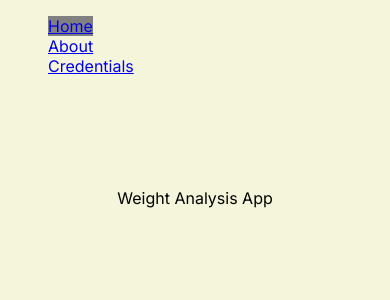
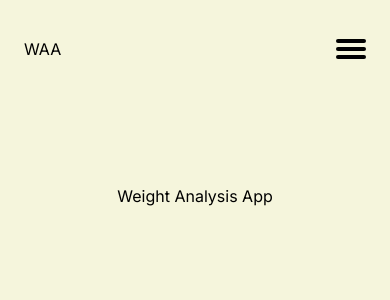
Before and after one commit to AndreCouwberghs/weight-analysis-app, a Next.js app: page / in a window 390 px wide. Shown: the top 300 px of the page. Built offline with nearby package versions, Linux system fonts and the light colour scheme.

Commit message:
#1 Add basic hamburger menu

```diff
--- a/src/app/components/nav.tsx
+++ b/src/app/components/nav.tsx
@@ -6,7 +6,15 @@
 export default function Nav() {
     const pathname = usePathname();
 
-    return <ul className="nav">
+    return <section className="top-nav">
+        <div>
+            WAA
+        </div>
+        <input id="menu-toggle" type="checkbox" />
+        <label className='menu-button-container' htmlFor="menu-toggle">
+            <div className='menu-button'></div>
+        </label>
+        <ul className="menu">
             <li>
                 <Link className={pathname === "/" ? "active-menu-link" : ""} href="/">Home</Link>
             </li>
@@ -16,5 +24,6 @@
             <li>
                 <Link className={pathname === "/credentials" ? "active-menu-link" : ""} href="/credentials">Credentials</Link>
             </li>
-    </ul>;
+        </ul>
+    </section>;
 }
--- a/src/app/globals.css
+++ b/src/app/globals.css
@@ -11,8 +11,113 @@
   background-color: gray;
 }
 
-.nav li {
-  list-style: none;
+.top-nav {
+  display: flex;
+  flex-direction: row;
+  align-items: center;
+  justify-content: space-between;
+  height: 50px;
+  padding: 1em;
+}
+
+.menu {
+  display: flex;
+  flex-direction: row;
+  list-style-type: none;
+  margin: 0;
+  padding: 0;
+}
+
+.menu > li {
+  margin: 0 1rem;
+  overflow: hidden;
+}
+
+.menu-button-container {
+  display: none;
+  height: 100%;
+  width: 30px;
+  cursor: pointer;
+  flex-direction: column;
+  justify-content: center;
+  align-items: center;
+}
+
+#menu-toggle {
+  display: none;
+}
+
+.menu-button,
+.menu-button::before,
+.menu-button::after {
+  display: block;
+  background-color: #000;
+  position: absolute;
+  height: 4px;
+  width: 30px;
+  transition: transform 400ms cubic-bezier(0.23, 1, 0.32, 1);
+  border-radius: 2px;
+}
+
+.menu-button::before {
+  content: "";
+  margin-top: -8px;
+}
+
+.menu-button::after {
+  content: "";
+  margin-top: 8px;
+}
+
+#menu-toggle:checked + .menu-button-container .menu-button::before {
+  margin-top: 0px;
+  transform: rotate(405deg);
+}
+
+#menu-toggle:checked + .menu-button-container .menu-button {
+  background: rgba(172, 172, 172, 0);
+}
+
+#menu-toggle:checked + .menu-button-container .menu-button::after {
+  margin-top: 0px;
+  transform: rotate(-405deg);
+}
+
+@media (max-width: 700px) {
+  .menu-button-container {
+    display: flex;
+  }
+  .menu {
+    position: absolute;
+    top: 0;
+    margin-top: 80px;
+    left: 0;
+    flex-direction: column;
+    width: 100%;
+    justify-content: center;
+    align-items: center;
+  }
+  #menu-toggle ~ .menu li {
+    height: 0;
+    margin: 0;
+    padding: 0;
+    border: 0;
+    transition: height 400ms cubic-bezier(0.23, 1, 0.32, 1);
+  }
+  #menu-toggle:checked ~ .menu li {
+    height: 2.5em;
+    padding: 0.5em;
+    transition: height 400ms cubic-bezier(0.23, 1, 0.32, 1);
+  }
+  .menu > li {
+    display: flex;
+    justify-content: center;
+    margin: 0;
+    padding: 0.5em 0;
+    width: 100%;
+    color: white;
+    background-color: #bbbbbb;
+  }
 }
 
 @media only screen and (min-width: 640px) {
```
Lines whose indentation alone changed are shown as unchanged.
